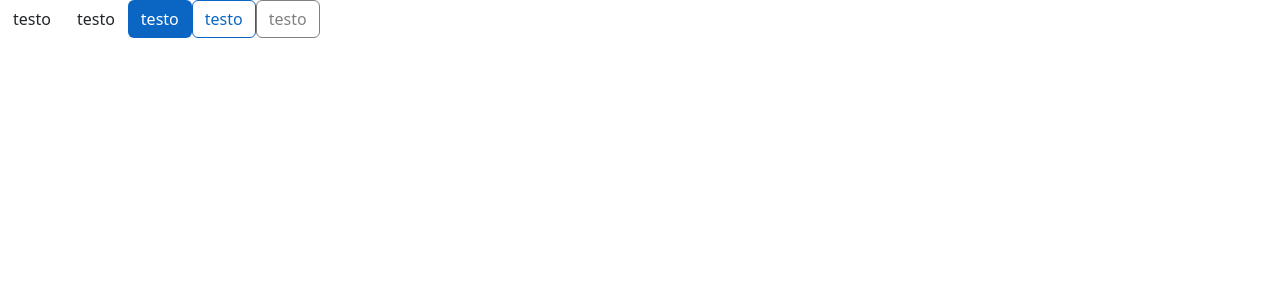
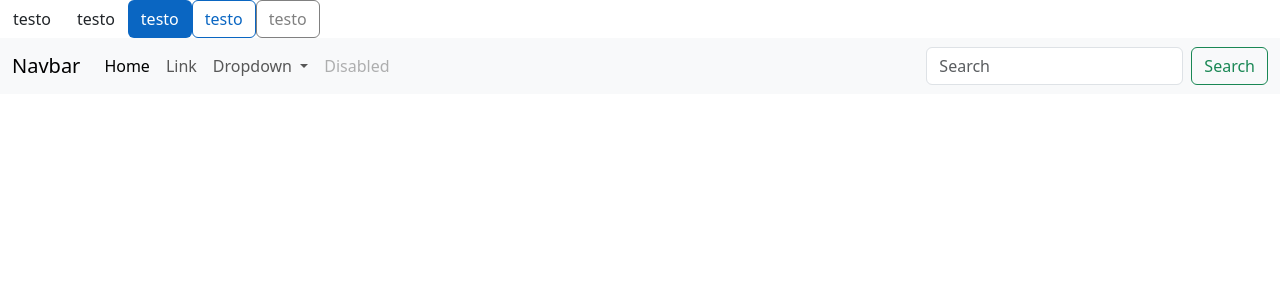
Before and after one commit to alessioportacci/epicode-U3-W4-BuildWeek, an Angular app: page / in a window 1280 px wide. Shown: the top 300 px of the page. Built offline with nearby package versions, Linux system fonts and the light colour scheme.

Commit message:
Update app.component.html

```diff
--- a/src/app/app.component.html
+++ b/src/app/app.component.html
@@ -1,2 +1,57 @@
 <router-outlet> </router-outlet>
 <app-button></app-button>
+<nav class="navbar navbar-expand-lg bg-body-tertiary">
+  <div class="container-fluid">
+    <a class="navbar-brand" href="#">Navbar</a>
+    <button
+      class="navbar-toggler"
+      type="button"
+      data-bs-toggle="collapse"
+      data-bs-target="#navbarSupportedContent"
+      aria-controls="navbarSupportedContent"
+      aria-expanded="false"
+      aria-label="Toggle navigation"
+    >
+      <span class="navbar-toggler-icon"></span>
+    </button>
+    <div class="collapse navbar-collapse" id="navbarSupportedContent">
+      <ul class="navbar-nav me-auto mb-2 mb-lg-0">
+        <li class="nav-item">
+          <a class="nav-link active" aria-current="page" href="#">Home</a>
+        </li>
+        <li class="nav-item">
+          <a class="nav-link" href="#">Link</a>
+        </li>
+        <li class="nav-item dropdown">
+          <a
+            class="nav-link dropdown-toggle"
+            href="#"
+            role="button"
+            data-bs-toggle="dropdown"
+            aria-expanded="false"
+          >
+            Dropdown
+          </a>
+          <ul class="dropdown-menu">
+            <li><a class="dropdown-item" href="#">Action</a></li>
+            <li><a class="dropdown-item" href="#">Another action</a></li>
+            <li><hr class="dropdown-divider" /></li>
+            <li><a class="dropdown-item" href="#">Something else here</a></li>
+          </ul>
+        </li>
+        <li class="nav-item">
+          <a class="nav-link disabled" aria-disabled="true">Disabled</a>
+        </li>
+      </ul>
+      <form class="d-flex" role="search">
+        <input
+          class="form-control me-2"
+          type="search"
+          placeholder="Search"
+          aria-label="Search"
+        />
+        <button class="btn btn-outline-success" type="submit">Search</button>
+      </form>
+    </div>
+  </div>
+</nav>
```
